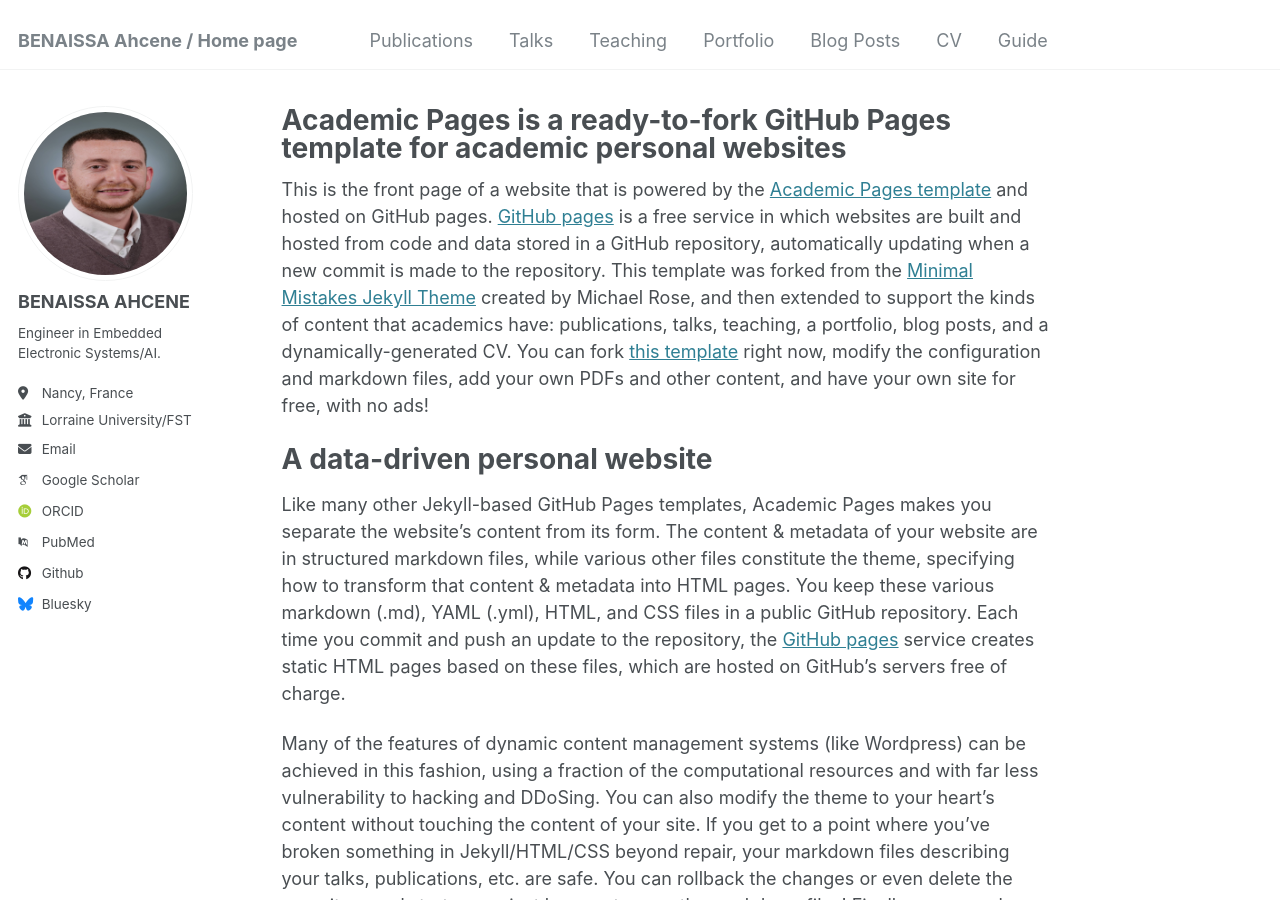
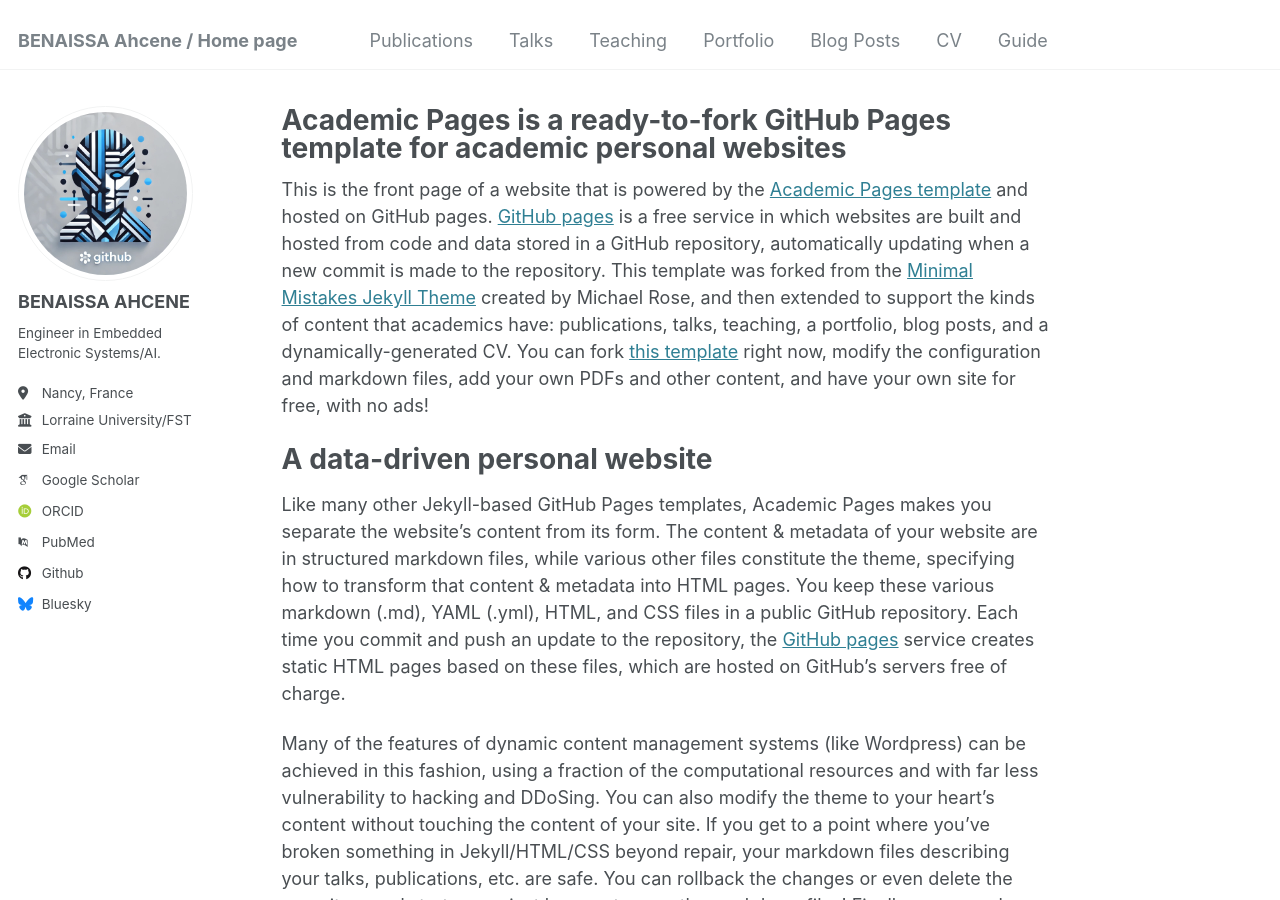
Before and after one commit to ahcene-py/AhceneBenaissa.github.io, a Jekyll site: the page built from _pages/about.md, in a window 1280 px wide and 900 px high. Built offline with Jekyll 4.4.1, drawn with Linux system fonts in a browser that asks for light colours; some web fonts are replaced.

Commit message:
Update _config.yml

```diff
--- a/_config.yml
+++ b/_config.yml
@@ -17,7 +17,7 @@
 # ================================
 author:
   # Informations biographiques
-  avatar           : "720png.png"  # Image de profil de l'auteur (placée dans le dossier approprié)
+  avatar           : "avatar.jpg"  # Image de profil de l'auteur (placée dans le dossier approprié)
   name             : "BENAISSA AHCENE"  # Nom complet de l'auteur
   pronouns         : # Par exemple "he/him" si nécessaire
   bio              : "Engineer in Embedded Electronic Systems/AI."  # Biographie courte de l'auteur
```
